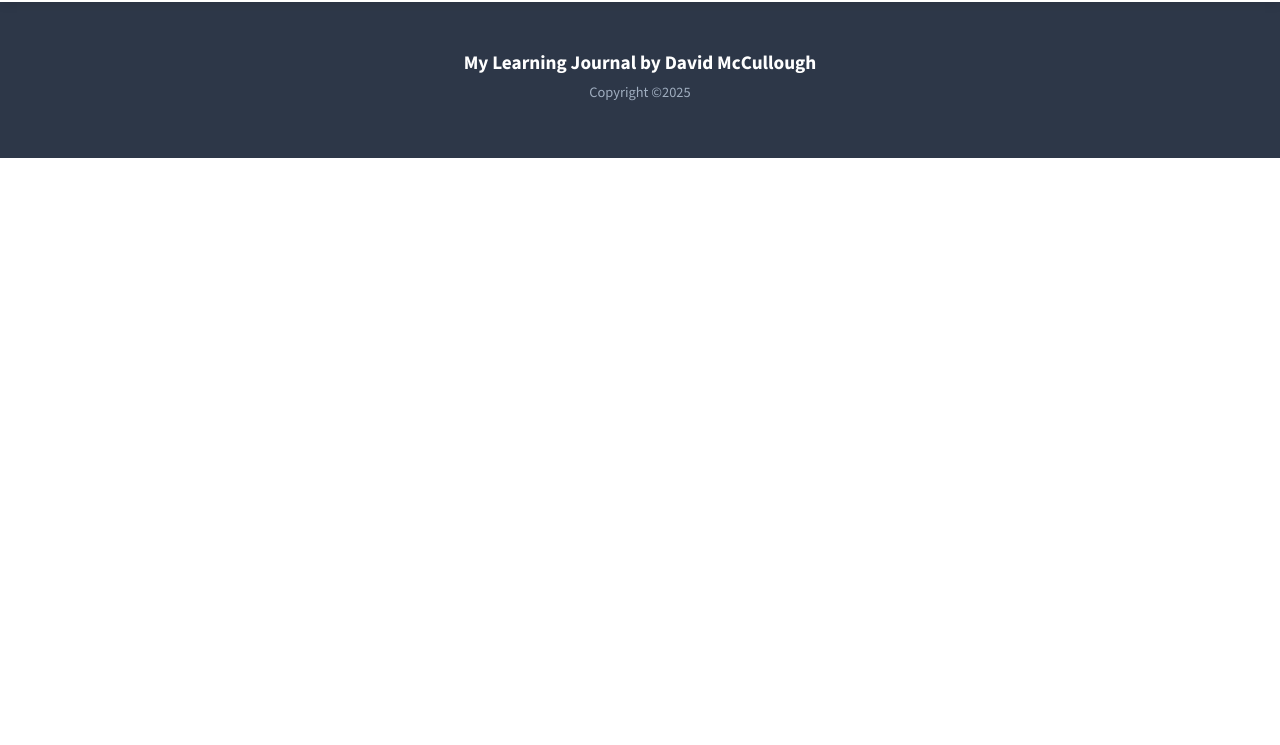
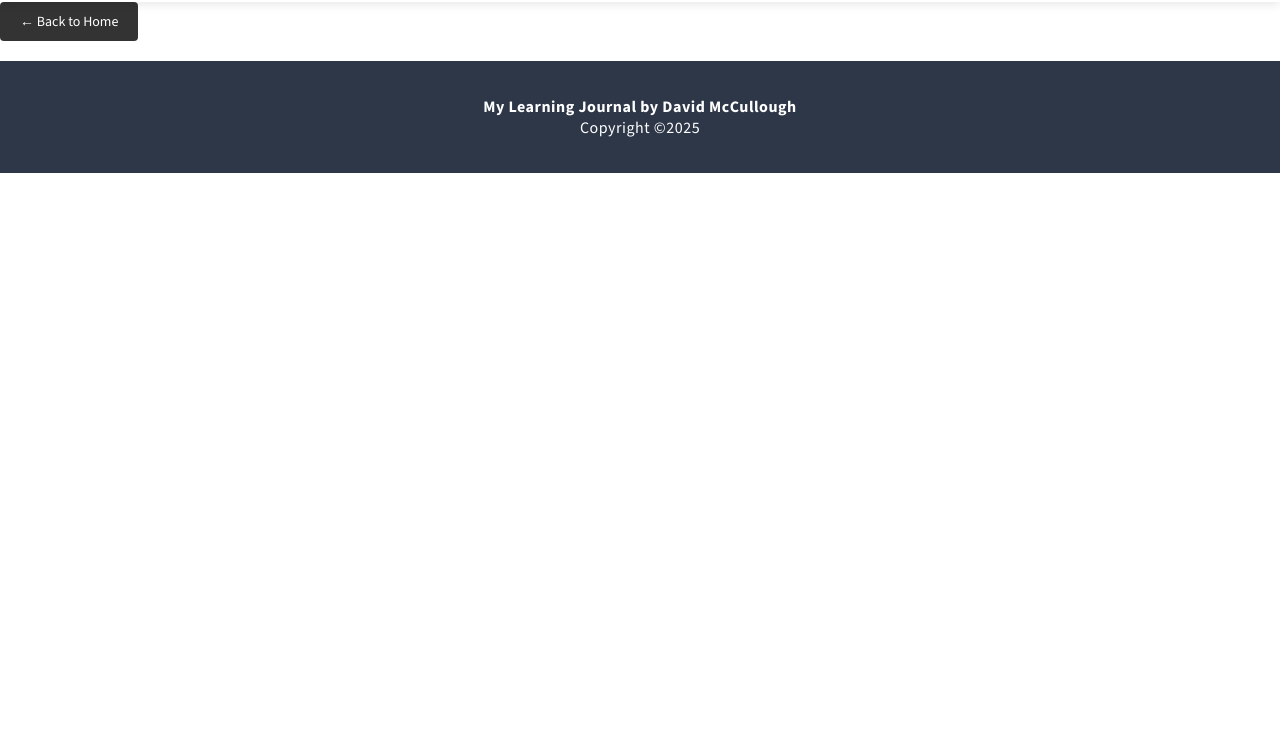
Before and after one commit to kvothe1387/Journal-Learning, a plain HTML site: page blog-post.html in a window 1280 px wide. Shown: the part 55-800 px from the top of the page. Drawn offline with nearby package versions, Linux system fonts and the light colour scheme.

Commit message:
added back btn with styling to blog post pg

```diff
--- a/post.html
+++ b/blog-post.html
@@ -27,16 +27,23 @@
     </nav>
   </header>
 
+  <main>
+    <div>
+      <a href="index.html" class="back-btn">← Back to Home</a>
+
+    </div>
+
+  </main>
 
 
 
 
 </body>
 <!-- Footer -->
-<footer class="footer">
-  <div class="footer-content">
-    <h3 class="footer-title">My Learning Journal by David McCullough</h3>
-    <p class="footer-copyright">Copyright ©2025</p>
+<footer>
+  <div class="container">
+    <p>My Learning Journal by David McCullough</p>
+    <p class="copyright">Copyright ©2025</p>
   </div>
 </footer>
 
--- a/css/index.css
+++ b/css/index.css
@@ -39,14 +39,13 @@ header {
 
 .nav-links a {
   color: #333;
-  font-weight: 500;
+  font-weight: 600;
   text-decoration: none;
-  opacity: .8;
-  transition: opacity .3s;
+  transition: color .3s;
 }
 
 .nav-links a:hover {
-  opacity: 1;
+  color: #0e7490;
 }
 
 /* Hero Section Styles*/
@@ -189,10 +188,10 @@ header {
 }
 
 /* Footer Styles */
-.footer {
+footer {
   background: #2d3748;
   color: white;
-  padding: 3rem 2rem 2rem;
+  padding: 2.187em;
   text-align: center;
 }
 
@@ -201,17 +200,14 @@ header {
   margin: 0 auto;
 }
 
-.footer-title {
-  font-size: 1.2rem;
+footer p {
+  font-size: 1rem;
   font-weight: bold;
-  margin-bottom: .5rem;
-  color: white;
+  letter-spacing: .5px;
 }
 
-.footer-copyright {
-  color: #a0aec0;
-  font-size: .9rem;
-  margin-bottom: 1.5rem;
+.copyright {
+  font-weight: 500;
 }
 
 /* Responsive Design */
--- a/css/post.css
+++ b/css/post.css
@@ -0,0 +1,24 @@
+/* Main Content */
+.blog-detail-content {
+  max-width: 50rem;
+  margin: 0 auto;
+  padding: 2.5rem 1.25rem;
+}
+
+.back-btn {
+  background-color: #333;
+  color: white;
+  border: none;
+  padding: .625rem 1.25rem;
+  border-radius: .25rem;
+  cursor: pointer;
+  margin-bottom: 1.25rem;
+  font-size: .875rem;
+  transition: background-color .3s ease;
+  text-decoration: none;
+  display: inline-block;
+}
+
+.back-btn:hover {
+  background-color: #0e7490;
+}
```
Also changed, not shown: index.html (+6 -5 lines).
